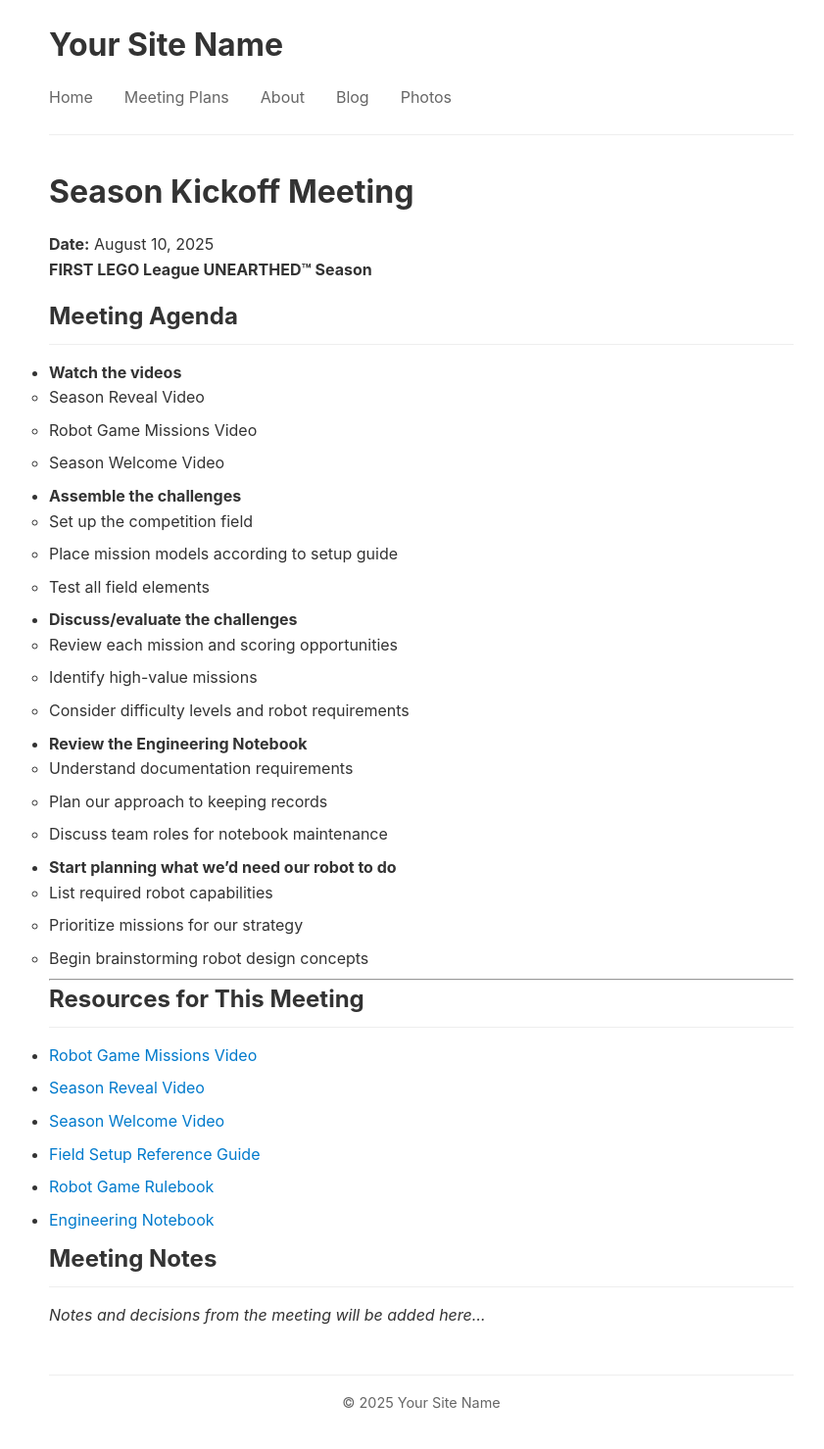
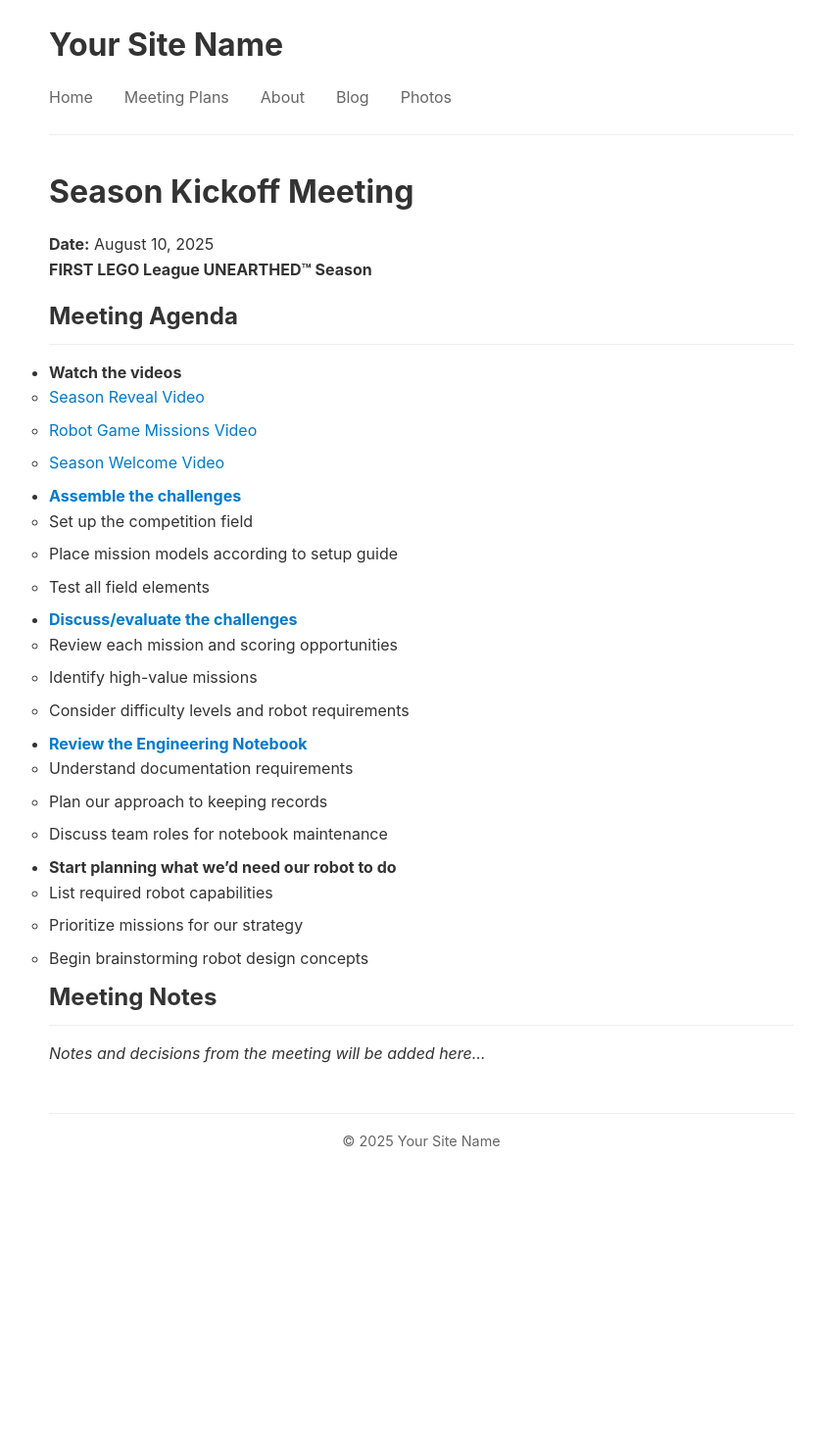
Before and after one commit to steveybaby/fll, a Jekyll site: the page built from meetings/2025-08-10-season-kickoff.md, in a window 1280 px wide. Shown: the whole page at 98% size, without its empty margins (210-1051 px from the left). Built offline with Jekyll 4.4.1, drawn with Linux system fonts in a browser that asks for light colours; after the commit the page ends 1212 px from its top, so only the background shows below that; part of the change alters nothing that is shown.

Commit message:
Make meeting agenda tasks link directly to resources
- Converted agenda items to direct links to relevant resources
- Videos link directly to YouTube
- Field assembly links to setup guide
- Challenge evaluation links to rulebook
- Engineering Notebook links to PDF
- Removed separate resources section for cleaner layout

🤖 Generated with [Claude Code](https://claude.ai/code)

Co-Authored-By: Claude <noreply@anthropic.com>

```diff
--- a/meetings/2025-08-10-season-kickoff.md
+++ b/meetings/2025-08-10-season-kickoff.md
@@ -11,21 +11,21 @@ date: 2025-08-10
 ## Meeting Agenda
 
 - **Watch the videos**
-  - Season Reveal Video
-  - Robot Game Missions Video
-  - Season Welcome Video
+  - [Season Reveal Video](https://youtu.be/exWkcUBS0j8?si=iBuccvzflOIHoSUw)
+  - [Robot Game Missions Video](https://youtu.be/ErDj8myI_Tg)
+  - [Season Welcome Video](https://youtu.be/PlJ51XUoP-Q)
 
-- **Assemble the challenges**
+- **[Assemble the challenges](https://firstinspires.blob.core.windows.net/fll/challenge/2025-26/fll-challenge-unearthed-field-setup-reference-guide.pdf)**
   - Set up the competition field
   - Place mission models according to setup guide
   - Test all field elements
 
-- **Discuss/evaluate the challenges**
+- **[Discuss/evaluate the challenges](https://firstinspires.blob.core.windows.net/fll/challenge/2025-26/fll-challenge-unearthed-rgr.pdf)**
   - Review each mission and scoring opportunities
   - Identify high-value missions
   - Consider difficulty levels and robot requirements
 
-- **Review the Engineering Notebook**
+- **[Review the Engineering Notebook](https://firstinspires.blob.core.windows.net/fll/challenge/2025-26/fll-challenge-unearthed-en.pdf)**
   - Understand documentation requirements
   - Plan our approach to keeping records
   - Discuss team roles for notebook maintenance
@@ -35,17 +35,6 @@ date: 2025-08-10
   - Prioritize missions for our strategy
   - Begin brainstorming robot design concepts
 
----
-
-## Resources for This Meeting
-
-- [Robot Game Missions Video](https://youtu.be/ErDj8myI_Tg)
-- [Season Reveal Video](https://youtu.be/exWkcUBS0j8?si=iBuccvzflOIHoSUw)
-- [Season Welcome Video](https://youtu.be/PlJ51XUoP-Q)
-- [Field Setup Reference Guide](https://firstinspires.blob.core.windows.net/fll/challenge/2025-26/fll-challenge-unearthed-field-setup-reference-guide.pdf)
-- [Robot Game Rulebook](https://firstinspires.blob.core.windows.net/fll/challenge/2025-26/fll-challenge-unearthed-rgr.pdf)
-- [Engineering Notebook](https://firstinspires.blob.core.windows.net/fll/challenge/2025-26/fll-challenge-unearthed-en.pdf)
-
 ## Meeting Notes
 
 *Notes and decisions from the meeting will be added here...*
```
